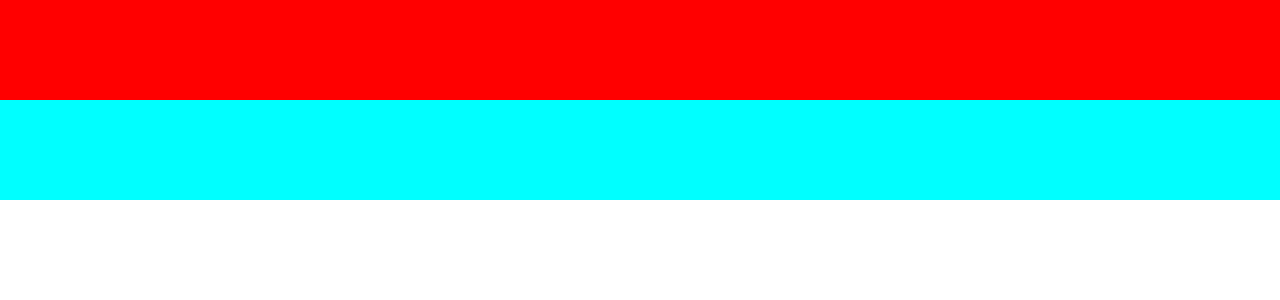
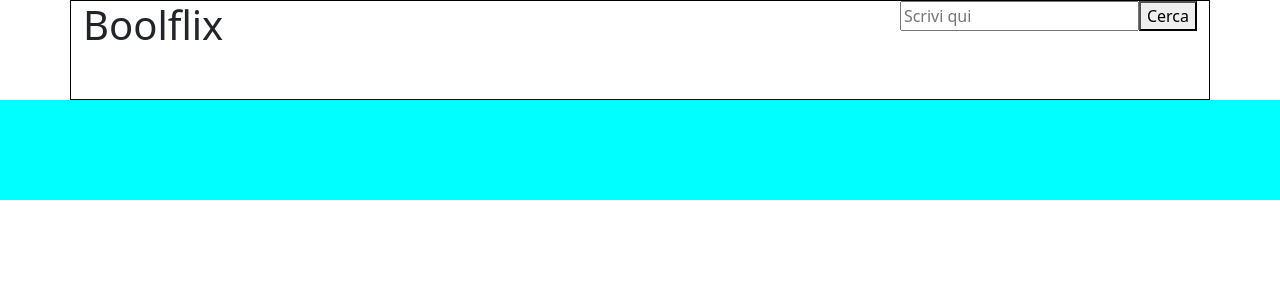
Before and after one commit to AmarildoShehu/vite-boolflix, a Vue app: page / in a window 1280 px wide. Shown: the top 300 px of the page. Built offline with nearby package versions, Linux system fonts and the light colour scheme.

Commit message:
createt serchbar to header

```diff
--- a/src/App.vue
+++ b/src/App.vue
@@ -4,6 +4,8 @@ import AppHeader from './components/AppHeader.vue'
 import AppMain from './components/AppMain.vue'
 
 import { store } from './data/store.js'
+const endpoint = 'https://api.themoviedb.org/3/search';
+const apiKey = '&api_key=c3bd16a79a46d1ae2f5c9428ff80fe'
 
 export default {
     name: 'BoolFlix',
@@ -11,12 +13,25 @@ export default {
     data: () => ({
         store
     }),
+    methods: {
+        fetchShows(input) {
+            if (!input) return;
+            const urlMovies = endpoint + `/movie?query=${input}` + apiKey;
+            const urlTvShows = endpoint + `/tv?query=${input}` + apiKey;
+            axios.get(urlMovies).then(res => {
+                store.listMovies = res.data.results
+            });
+            axios.get(urlTvShows).then(res => {
+                store.listTvShows = res.data.results
+            });
+        }
+    },
 }
 
 </script>
 
 <template>
-    <AppHeader />
+    <AppHeader @search-movies="fetchShows" buttonLabel="Cerca" placeholder="Scrivi qui" />
     <AppMain />
 </template>
 
--- a/src/components/AppHeader.vue
+++ b/src/components/AppHeader.vue
@@ -1,16 +1,29 @@
 <script >
 export default {
     name: 'AppHeader',
+    data: () => ({
+        inputSearch: '',
+    }), props: {
+        buttonLabel: String,
+        placeholder: String
+    },
+    emits: ['search-movies']
 }
 </script>
 
 <template>
-    <header></header>
+    <header class="container d-flex justify-content-between">
+        <h1>Boolflix</h1>
+        <form @submit.prevent="$emit('search-movies', inputSearch)" id="searchBar">
+            <input type="text" :placeholder="placeholder" v-model.trim="inputSearch">
+            <button>{{ buttonLabel }}</button>
+        </form>
+    </header>
 </template>
 
 <style lang="scss" scoped>
 header {
     height: 100px;
-    background-color: red;
+    border: 1px solid black;
 }
 </style>
```
